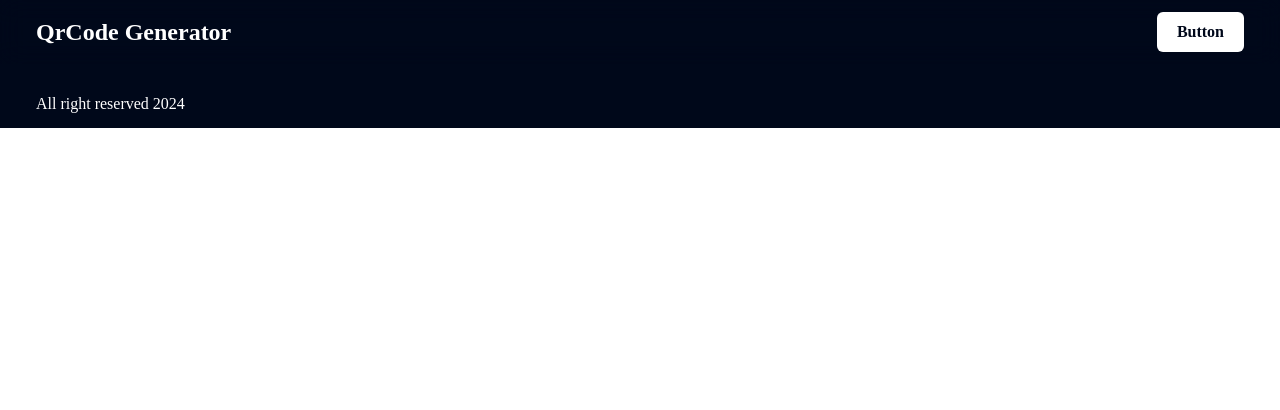
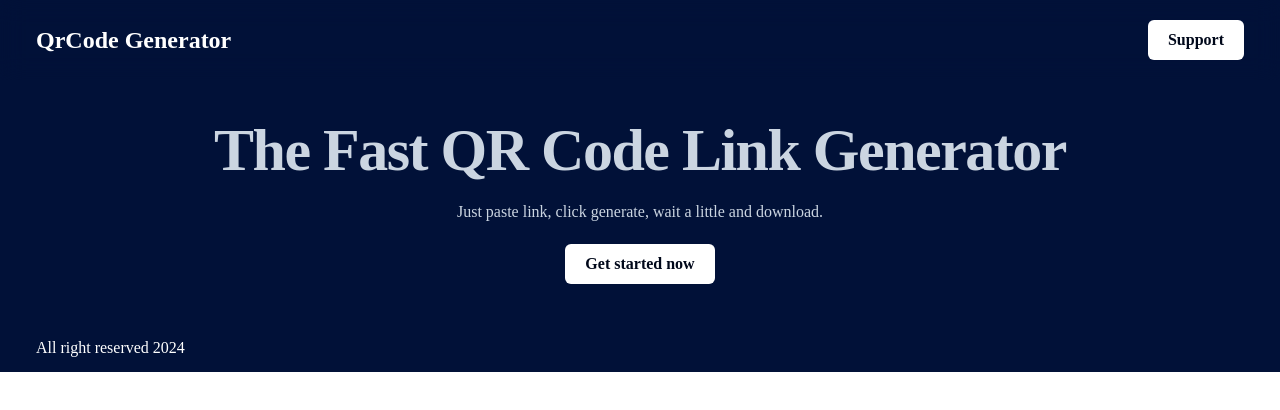
Before and after one commit to fisayo-dev/QRCode-Generator, a React (Vite) app: page / in a window 1280 px wide. Shown: the top 410 px of the page. Built offline with nearby package versions, Linux system fonts and the light colour scheme.

Commit message:
Designed the homepage

```diff
--- a/src/components/Button.jsx
+++ b/src/components/Button.jsx
@@ -1,7 +1,9 @@
-const Button = () => {
+const Button = ({ children, styles="" }) => {
   return (
-    <button className="px-5 py-2 bg-white text-color rounded-md font-bold">Button</button>
-  )
-}
+    <button className={`${styles} px-5 py-2 bg-white text-color hover-text-color rounded-md font-bold`}>
+      {children}
+    </button>
+  );
+};
 
-export default Button
+export default Button;
--- a/src/components/Header.jsx
+++ b/src/components/Header.jsx
@@ -3,10 +3,10 @@ import Button from "./Button";
 const Header = () => {
   return (
     <div className="fixed top-0 w-full z-10 bg-transparent backdrop-blur-md text-white px-5 py-3">
-      <div className="container mx-auto px-4">
-        <div className="flex  justify-between items-center">
+      <div className="container mx-auto px-4 py-2">
+        <div className="flex justify-between items-center">
           <h2 className="text-2xl font-bold">QrCode Generator</h2>
-          <Button />
+          <Button>Support</Button>
         </div>
       </div>
     </div>
--- a/src/index.css
+++ b/src/index.css
@@ -10,14 +10,24 @@
 }
 
 :root {
-  --app-bg-color: rgb(0, 8, 26);
+  --app-bg-color: rgb(1, 17, 56);
+  --dark-app-bg-color: rgb(0, 8, 26);
 }
 
 .bg-color {
   background-color: var(--app-bg-color);
 }
+
+.hover-bg-color {
+  background-color: var(--dark-app-bg-color);
+}
+
 .text-color {
   color: var(--app-bg-color);
+}
+
+.hover-text-color {
+  color: var(--dark-app-bg-color);
 }
 
 .app-container {
--- a/src/pages/Home.jsx
+++ b/src/pages/Home.jsx
@@ -1,13 +1,20 @@
-import AppLayout from "../layouts/AppLayout"
+import Button from "../components/Button";
+import AppLayout from "../layouts/AppLayout";
 
 const Home = () => {
   return (
     <AppLayout>
       <div className="container mx-auto px-4 text-slate-300">
-
+        <div className="grid justify-items-center">
+          <div className="grid gap-5 py-10 text-center">
+            <h2 className="capitalize text-6xl font-bold tracking-tight">The fast QR Code link generator</h2>
+            <p>Just paste link, click generate, wait a little and download.</p>
+            <Button styles="mx-auto">Get started now</Button>
+          </div>
+        </div>
       </div>
     </AppLayout>
-  )
-}
+  );
+};
 
-export default Home
+export default Home;
```
